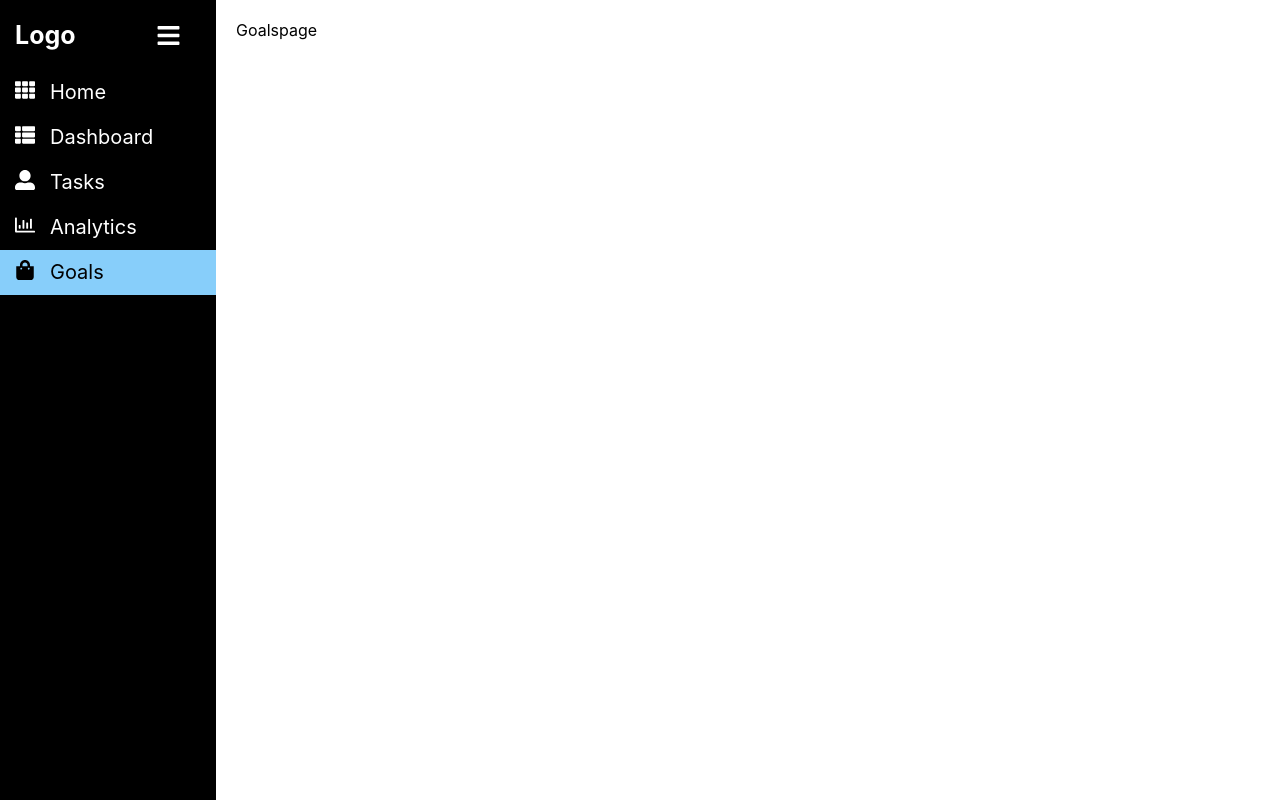
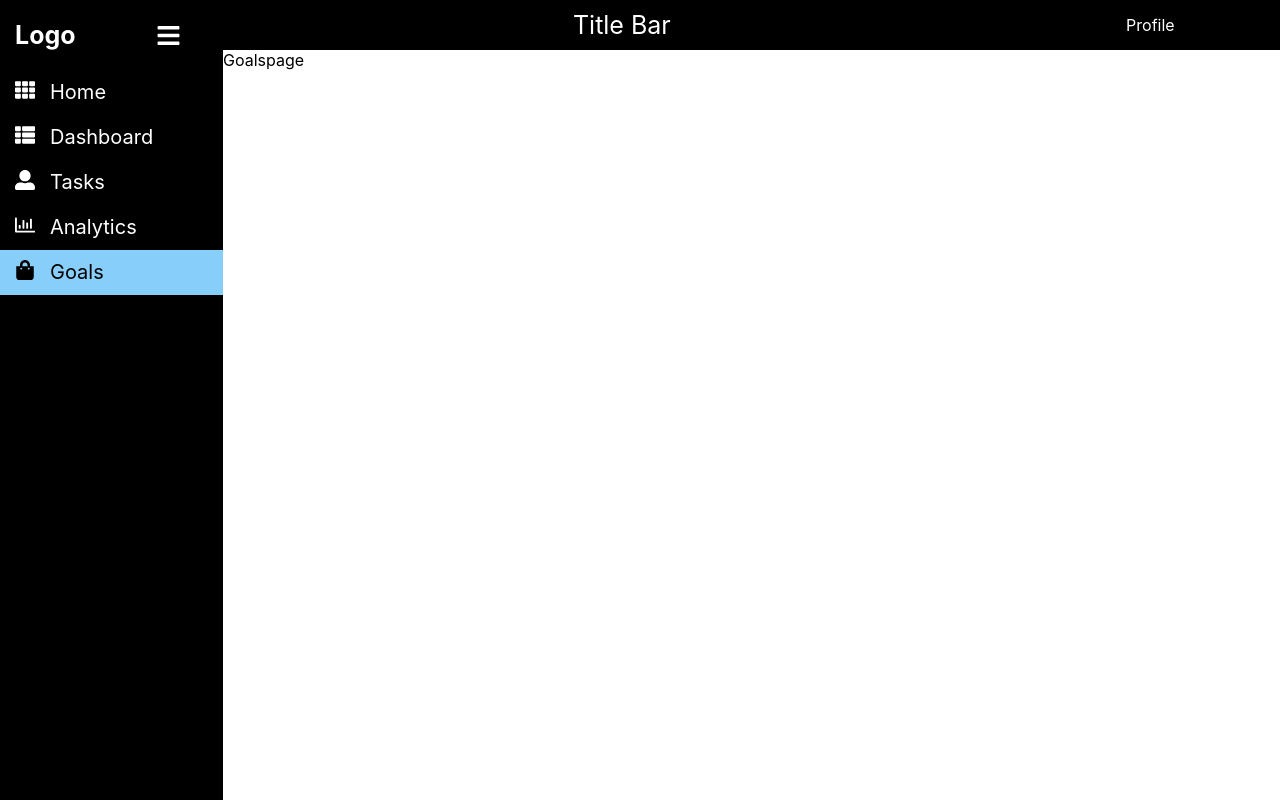
Before and after one commit to ks-vijai/Todo-Planner, a React (Create React App) app: page /goals in a window 1280 px wide. Built offline with nearby package versions, Linux system fonts and the light colour scheme.

Commit message:
feat: todo-planner: add title bar
Signed-off-by: ks-vijai <vijaiks.19cse@kongu.edu>

```diff
--- a/src/components/Sidebar.js
+++ b/src/components/Sidebar.js
@@ -73,7 +73,13 @@ function Sidebar({ children }) {
           </NavLink>
         ))}
       </div>
-      <main className="child-page">{children}</main>
+      <main className="child-page">
+        <div className="title-bar">
+          <div className="planner-title">Title Bar</div>
+          <div className="profile-icon">Profile</div>
+        </div>
+        <div>{children}</div>
+      </main>
     </div>
   );
 }
--- a/src/styles/dashboard.css
+++ b/src/styles/dashboard.css
@@ -3,7 +3,6 @@
 }
 
 .child-page {
-  padding: 20px;
   width: 100%;
 }
 
@@ -68,3 +67,27 @@
 .nav-link-text {
   font-size: 20px;
 }
+
+.title-bar {
+  align-items: center;
+  background: #000;
+  color: #fff;
+  display: flex;
+  justify-content: center;
+  height: 50px;
+  width: 100%;
+}
+
+.planner-title {
+  display: flex;
+  flex: 3;
+  font-size: 25px;
+  justify-content: center;
+  padding: 10px;
+}
+
+.profile-icon {
+  display: flex;
+  flex: 1;
+  justify-content: center;
+}
```
